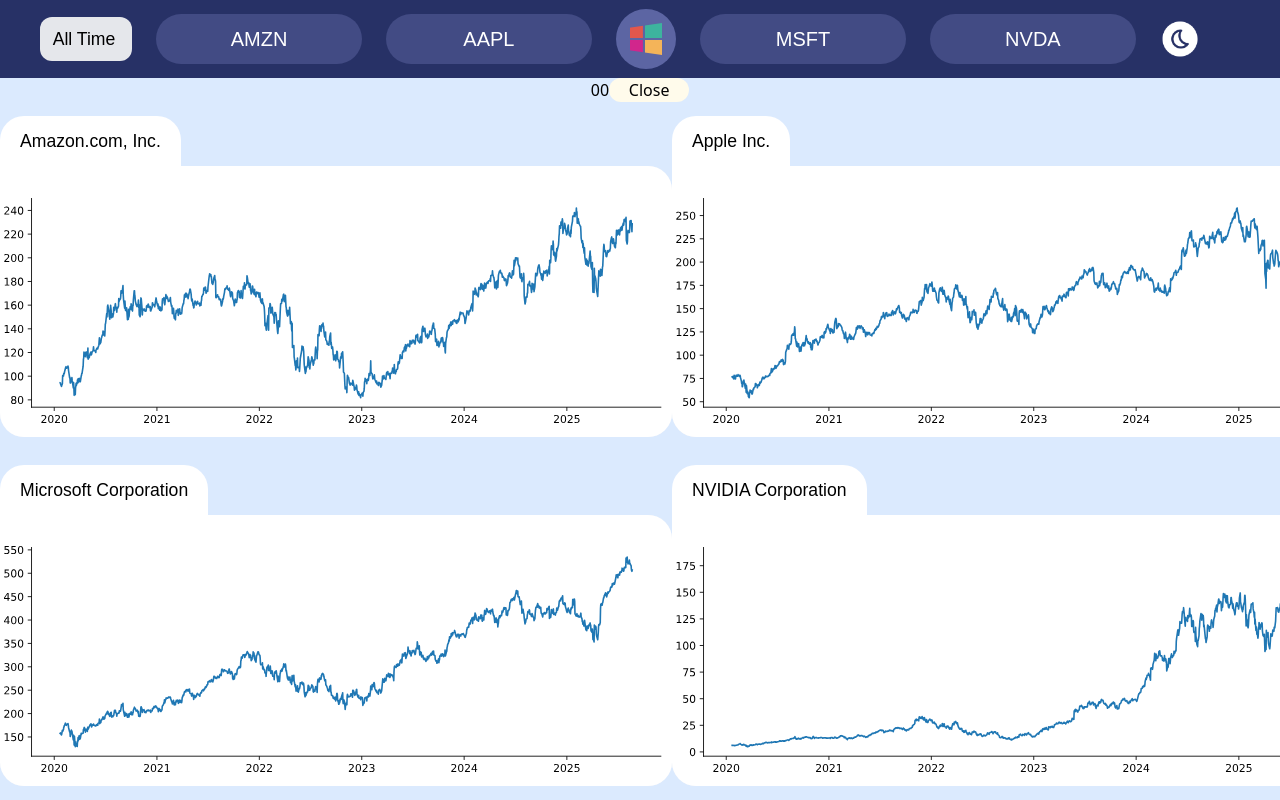
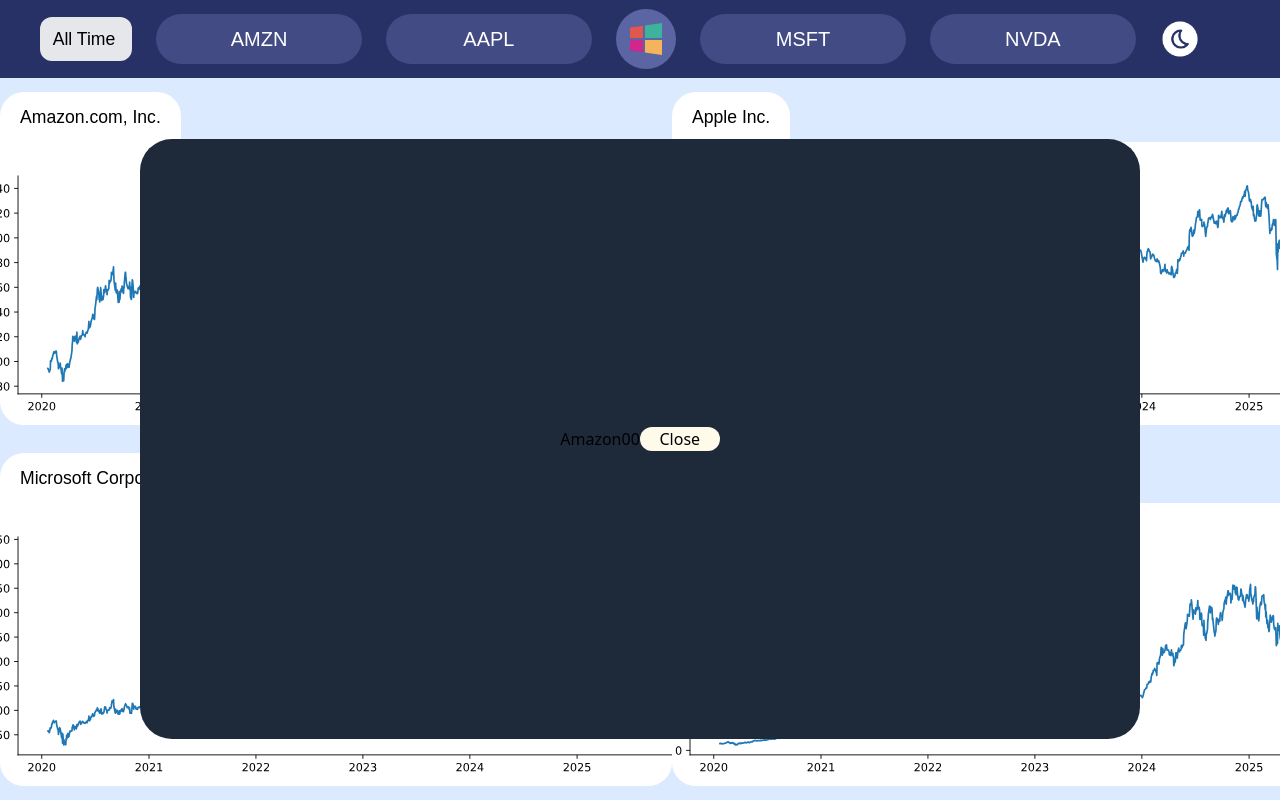
Before and after one commit to jc14-ai/AI-Powered-Stock-Market-Dashboard, a React (Vite) app in the folder frontend/: page / in a window 1280 px wide. Both pictures are taken after a click on the element 336 px from the left and 301 px from the top of the page. Shown: the top 800 px of the page. Built offline with nearby package versions, Linux system fonts and the light colour scheme; a web font is replaced by a local one.

Commit message:
Refactor: full view display components

```diff
--- a/frontend/src/features/MainPanel.tsx
+++ b/frontend/src/features/MainPanel.tsx
@@ -16,10 +16,9 @@
     // const [isFullChart, setFullChart] = useState<boolean>(false);
     const [stockView, setStockView] = useState<stockViewProps>();
 
-    const showFullChart = () => {
+    const showFullChart = (ticker:string, time:string, openPrice:number, closingPrice:number) => {
         // TODO: Fix how to add this in the flow
-        setStockView({ticker:'',time:'', openPrice:0, closingPrice:0})
-        // setFullChart(isFull)
+        setStockView({ticker:ticker,time:time, openPrice:openPrice, closingPrice:closingPrice})
     }
 
     return (
@@ -28,8 +27,13 @@
         <div className="flex justify-center items-center flex-col h-[888px] w-screen bg-blue-100">
 
             {/* FULL CHART TOGGLE */}
-            <div className={(stockView?.ticker === 'AMZN' && stockView?.time === 'All Time') ? 'flex justify-center items-center h-150 w-250 bg-gray-800 z-1 absolute rounded-4xl' : (stockView?.ticker === 'AAPL' && stockView?.time === 'All Time' ? '' : '')}>
-                    {/* NOTE: 'hidden h-150 w-250 bg-gray-800 z-1 absolute rounded-4xl' */}
+            <div className={(stockView?.ticker === 'AMZN' ||
+                                stockView?.ticker === 'AAPL' ||
+                                stockView?.ticker === 'MSFT' ||
+                                stockView?.ticker === 'NVDA') ?
+                                'flex justify-center items-center h-150 w-250 bg-gray-800 z-1 absolute rounded-4xl' :
+                                'hidden h-150 w-250 bg-gray-800 z-1 absolute rounded-4xl'}>
+
                     {/* Stock Ticker - Company
                         Timeframe selector
                         Line Chart
@@ -46,7 +50,7 @@
                 <label className=''>{stockView?.openPrice}</label>
                 <label className=''>{stockView?.closingPrice}</label>
 
-                <button className='bg-amber-50 rounded-xl w-20 cursor-pointer' onClick={():void => showFullChart(false)}>Close</button>
+                <button className='bg-amber-50 rounded-xl w-20 cursor-pointer' onClick={():void => showFullChart('','',0,0)}>Close</button>
             </div>
 
             {/* UPPER MAIN SCREEN */}
@@ -54,7 +58,7 @@
                 <div className='h-full flex flex-col items-start
                                 hover:scale-101 duration-300'>
                     <Label text='Amazon.com, Inc.'/>
-                    <div className="h-full w-2xl" onClick={():void => showFullChart(true)}>
+                    <div className="h-full w-2xl" onClick={():void => showFullChart('AMZN',time,0,0)}>
                         <img className='h-full w-full object-cover bg-gray-100 rounded-b-3xl rounded-tr-3xl cursor-pointer'
                         src={time === "All Time" ? "svg_visuals/AMZN_AT.svg":
                         (time === "1 Year" ? "svg_visuals/AMZN_Y.svg" :
@@ -65,7 +69,7 @@
                 <div className='h-full flex flex-col justify-between items-start
                                 hover:scale-101 duration-300'>
                     <Label text='Apple Inc.'/>
-                    <div className="h-full w-2xl" onClick={():void => showFullChart(true)}>
+                    <div className="h-full w-2xl" onClick={():void => showFullChart('AAPL',time,0,0)}>
                         <img className='h-full w-full object-cover bg-gray-100 rounded-b-3xl rounded-tr-3xl cursor-pointer'
                         src={time === "All Time" ? "svg_visuals/AAPL_AT.svg":
                         (time === "1 Year" ? "svg_visuals/AAPL_Y.svg" :
@@ -80,7 +84,7 @@
                 <div className='h-full flex flex-col justify-between items-start
                                 hover:scale-101 duration-300'>
                     <Label text='Microsoft Corporation'/>
-                    <div className="h-full w-2xl" onClick={():void => showFullChart(true)}>
+                    <div className="h-full w-2xl" onClick={():void => showFullChart('MSFT',time,0,0)}>
                         <img className='h-full w-full object-cover bg-gray-100 rounded-b-3xl rounded-tr-3xl cursor-pointer'
                         src={time === "All Time" ? "svg_visuals/MSFT_AT.svg":
                         (time === "1 Year" ? "svg_visuals/MSFT_Y.svg" :
@@ -91,7 +95,7 @@
                 <div className='h-full flex flex-col justify-between items-start
                                 hover:scale-101 duration-300'>
                     <Label text='NVIDIA Corporation'/>
-                    <div className="h-full w-2xl" onClick={():void => showFullChart(true)}>
+                    <div className="h-full w-2xl" onClick={():void => showFullChart('NVDA',time,0,0)}>
                         <img className='h-full w-full object-cover bg-gray-100 rounded-b-3xl rounded-tr-3xl cursor-pointer'
                         src={time === "All Time" ? "svg_visuals/NVDA_AT.svg":
                         (time === "1 Year" ? "svg_visuals/NVDA_Y.svg" :
```
